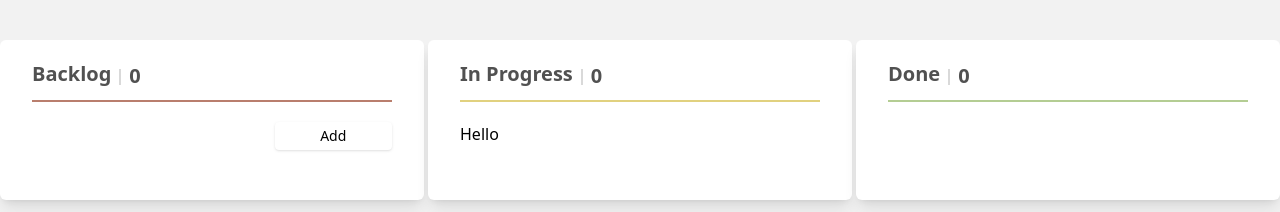
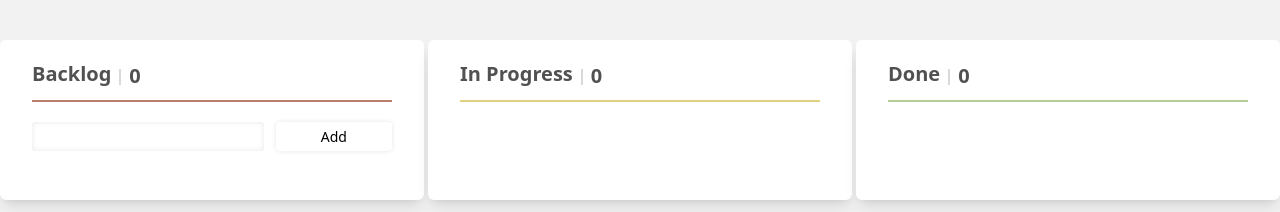
Before and after one commit to aleksi-svaridze/12-todo-app, a React (Vite) app: page / in a window 1280 px wide. Shown: the top 212 px of the page. Built offline with nearby package versions, Linux system fonts and the light colour scheme.

Commit message:
Add styled-componrnts pakage

```diff
--- a/package.json
+++ b/package.json
@@ -13,6 +13,7 @@
     "@tailwindcss/vite": "^4.1.17",
     "react": "^19.2.0",
     "react-dom": "^19.2.0",
+    "styled-components": "^6.1.19",
     "tailwindcss": "^4.1.17",
     "uuid": "^13.0.0"
   },
--- a/src/App.jsx
+++ b/src/App.jsx
@@ -2,11 +2,12 @@ import TodoList from "./components/Todo/TodoList";
 import DoneTasksList from "./components/Done/DoneTasksList";
 import { v4 as uuidv4 } from "uuid";
 import { useCallback, useState } from "react";
-import { InProgressList } from "./components/InProgress/InProgressList";
+import InProgressList from "./components/InProgress/InProgressList";
+import { Form } from "./components/form/Form";
 
 const App = () => {
   const [inputValue, setInputValue] = useState("");
-  const [todoListData, setTodoListData] = useState([]);
+  const [todoList, setTodoList] = useState([]);
   const [inProgressList, setInProgressList] = useState([]);
   const [doneTasksList, setDoneTasksList] = useState([]);
 
@@ -14,8 +15,7 @@ const App = () => {
     setInputValue(value);
   }, []);
 
-  const addTodo = useCallback(
-    (e) => {
+  const addTodo = (e) => {
     e.preventDefault();
 
     const todo = {
@@ -24,20 +24,34 @@ const App = () => {
     };
 
     if (inputValue.trim().length > 0) {
-        setTodoListData((prevState) => [...prevState, todo]);
+      setTodoList((prevState) => [...prevState, todo]);
       setInputValue("");
     } else {
       alert("Enter task");
     }
-      setTodoListCounter((prevState) => prevState++);
-    },
-    [inputValue]
-  );
+  };
 
-  const makeTaskDone = useCallback(
-    (id) => {
+  const removeTask = (id) => {
+    setDoneTasksList((prevState) => prevState.filter((task) => task.id !== id));
+  };
+
+  const moveTaskToInProgress = (id) => {
     let taskObj;
-      todoListData.filter((task) => {
+    todoList.filter((task) => {
+      if (task.id === id) {
+        taskObj = {
+          id: task.id,
+          title: task.title,
+        };
+      }
+    });
+    setTodoList((prevState) => prevState.filter((task) => task.id !== id));
+    setInProgressList((prevState) => [...prevState, taskObj]);
+  };
+
+  const moveTaskToBacklog = (id) => {
+    let taskObj;
+    inProgressList.filter((task) => {
       if (task.id === id) {
         taskObj = {
           id: task.id,
@@ -46,20 +60,29 @@ const App = () => {
       }
     });
 
-      setTodoListData((prevState) =>
+    setTodoList((prevState) => [...prevState, taskObj]);
+    setInProgressList((prevState) =>
+      prevState.filter((task) => task.id !== id)
+    );
+  };
+
+  const moveTaskToDone = (id) => {
+    let taskObj;
+    inProgressList.filter((task) => {
+      if (task.id === id) {
+        taskObj = {
+          id: task.id,
+          title: task.title,
+        };
+      }
+    });
+    setInProgressList((prevState) =>
       prevState.filter((task) => task.id !== id)
     );
     setDoneTasksList((prevState) => [...prevState, taskObj]);
-    },
-    [todoListData]
-  );
+  };
 
-  const removeTask = useCallback((id) => {
-    setDoneTasksList((prevState) => prevState.filter((task) => task.id !== id));
-  }, []);
-
-  const makeTaskActive = useCallback(
-    (id) => {
+  const makeTaskActive = (id) => {
     let taskObj;
     doneTasksList.filter((task) => {
       if (task.id === id) {
@@ -70,13 +93,9 @@ const App = () => {
       }
     });
 
-      setTodoListData((prevState) => [...prevState, taskObj]);
-      setDoneTasksList((prevState) =>
-        prevState.filter((task) => task.id !== id)
-      );
-    },
-    [doneTasksList]
-  );
+    setInProgressList((prevState) => [...prevState, taskObj]);
+    setDoneTasksList((prevState) => prevState.filter((task) => task.id !== id));
+  };
 
   return (
     <div className="container px-4 md:px-0 mx-auto flex flex-col md:flex-row gap-y-6 md:gap-x-1 justify-between my-10">
@@ -84,15 +103,13 @@ const App = () => {
         <h2 className="font-semibold capitalize text-xl mb-5 pb-3 text-[#515151] border-b-2 border-b-[#B97E6D] flex items-center gap-x-2">
           Backlog
           <span className="border-l-2 border-[#D9D9D9] pl-2 h-4 leading-3.5 -mb-1.5">
-            {todoListData.length}
+            {todoList.length}
           </span>
         </h2>
+        <Form inputValue={inputValue} onChange={onChange} addTodo={addTodo} />
         <TodoList
-          inputValue={inputValue}
-          onChange={onChange}
-          addTodo={addTodo}
-          todoListData={todoListData}
-          makeTaskDone={makeTaskDone}
+          todoList={todoList}
+          moveTaskToInProgress={moveTaskToInProgress}
         />
       </section>
 
@@ -103,7 +120,11 @@ const App = () => {
             {inProgressList.length}
           </span>
         </h2>
-        <InProgressList />
+        <InProgressList
+          inProgressList={inProgressList}
+          moveTaskToBacklog={moveTaskToBacklog}
+          moveTaskToDone={moveTaskToDone}
+        />
       </section>
 
       <section className="bg-white py-5 px-8 w-full rounded-md shadow-lg md:self-start min-h-40">
--- a/src/components/Done/Done.jsx
+++ b/src/components/Done/Done.jsx
@@ -1,7 +1,4 @@
-import React from "react";
-
 const Done = ({ id, title, removeTask, makeTaskActive }) => {
-  console.log("Done Component");
   return (
     <li className="border border-[#B97E6D] border-l-4 px-4 py-3 flex items-center gap-x-2 justify-between rounded">
       <span className="capitalize text-sm overflow-hidden">{title}</span>
@@ -23,4 +20,4 @@ const Done = ({ id, title, removeTask, makeTaskActive }) => {
   );
 };
 
-export default React.memo(Done);
+export default Done;
--- a/src/components/Done/DoneTasksList.jsx
+++ b/src/components/Done/DoneTasksList.jsx
@@ -1,10 +1,8 @@
-import React from "react";
 import Done from "./Done";
 
 const DoneTasksList = ({ doneTasksList, makeTaskActive, removeTask }) => {
-  console.log("Done task component");
   return (
-    <ul className="flex flex-col gap-y-2">
+    <ul style={{ display: "flex", flexDirection: "column", rowGap: "8px" }}>
       {doneTasksList.map((listItem) => (
         <Done
           key={listItem.id}
@@ -18,4 +16,4 @@ const DoneTasksList = ({ doneTasksList, makeTaskActive, removeTask }) => {
   );
 };
 
-export default React.memo(DoneTasksList);
+export default DoneTasksList;
--- a/src/components/InProgress/InProgressList.jsx
+++ b/src/components/InProgress/InProgressList.jsx
@@ -1,4 +1,23 @@
-export const InProgressList = () => {
-  console.log("in progress list");
-  return <div>Hello</div>;
+import InProgressItem from "./InProgressItem";
+
+const InProgressList = ({
+  inProgressList,
+  moveTaskToBacklog,
+  moveTaskToDone,
+}) => {
+  return (
+    <ul style={{ display: "flex", flexDirection: "column", rowGap: "8px" }}>
+      {inProgressList.map((listItem) => (
+        <InProgressItem
+          key={listItem.id}
+          title={listItem.title}
+          id={listItem.id}
+          moveTaskToBacklog={() => moveTaskToBacklog(listItem.id)}
+          moveTaskToDone={() => moveTaskToDone(listItem.id)}
+        />
+      ))}
+    </ul>
+  );
 };
+
+export default InProgressList;
--- a/src/components/Todo/TodoList.jsx
+++ b/src/components/Todo/TodoList.jsx
@@ -1,49 +1,19 @@
-import { useEffect, useRef } from "react";
-import React from "react";
 import Todo from "./Todo";
+import { Ul } from "../../styles/styles";
 
-const TodoList = ({
-  inputValue,
-  onChange,
-  addTodo,
-  todoListData,
-  makeTaskDone,
-}) => {
-  const inputRef = useRef(null);
-  useEffect(() => {
-    inputRef.current.focus();
-  });
-  console.log("Todo list component");
+const TodoList = ({ todoList, moveTaskToInProgress }) => {
   return (
-    <>
-      <form className="flex flex-col sm:flex-row items-center my-4 gap-y-3 sm:gap-x-2">
-        <input
-          ref={inputRef}
-          value={inputValue}
-          onChange={(e) => onChange(e.target.value)}
-          type="text"
-          className="bg-white outline-none py-2 sm:py-1 px-2 text-sm rounded w-full sm:w-2/3"
+    <Ul>
+      {todoList.map((listItem) => (
+        <Todo
+          key={listItem.id}
+          title={listItem.title}
+          id={listItem.id}
+          moveTaskToInProgress={() => moveTaskToInProgress(listItem.id)}
         />
-        <button
-          onClick={(e) => addTodo(e)}
-          type="submit"
-          className="bg-white cursor-pointer shadow rounded text-sm py-1 px-2 w-full sm:w-1/3 font-medium"
-        >
-          Add
-        </button>
-      </form>
-      <ul className="flex flex-col gap-y-2">
-        {todoListData.map((listItem) => (
-          <Todo
-            key={listItem.id}
-            title={listItem.title}
-            id={listItem.id}
-            makeTaskDone={() => makeTaskDone(listItem.id)}
-          />
-        ))}
-      </ul>
-    </>
+      ))}
+    </Ul>
   );
 };
 
-export default React.memo(TodoList);
+export default TodoList;
--- /dev/null
+++ b/src/components/form/Form.jsx
@@ -0,0 +1,27 @@
+import { useEffect, useRef } from "react";
+import styles from "./form.module.css";
+
+export const Form = ({ inputValue, onChange, addTodo }) => {
+  const inputRef = useRef(null);
+  useEffect(() => {
+    inputRef.current.focus();
+  });
+  return (
+    <form className={styles.form}>
+      <input
+        ref={inputRef}
+        value={inputValue}
+        onChange={(e) => onChange(e.target.value)}
+        type="text"
+        className={styles.input}
+      />
+      <button
+        onClick={(e) => addTodo(e)}
+        type="submit"
+        className={styles.button}
+      >
+        Add
+      </button>
+    </form>
+  );
+};
--- /dev/null
+++ b/src/components/form/form.module.css
@@ -0,0 +1,41 @@
+.form {
+  display: flex;
+  flex-direction: column;
+  align-items: center;
+  margin: 16px 0;
+  column-gap: 12px;
+}
+
+.input {
+  background-color: white;
+  outline: none;
+  padding: 8px;
+  font-size: 14px;
+  border-radius: 4px;
+  width: 100%;
+  box-shadow: inset 0 0 5px 0px rgba(0, 0, 0, 0.1);
+}
+.button {
+  background-color: white;
+  cursor: pointer;
+  border-radius: 4px;
+  font-size: 14px;
+  width: 100%;
+  font-weight: 500;
+  padding: 4px 8px;
+  box-shadow: 0 0 5px 0px rgba(0, 0, 0, 0.1);
+}
+
+@media screen and (min-width: 640px) {
+  .form {
+    flex-direction: row;
+    row-gap: 8px;
+  }
+  .input {
+    padding: 4px 8px;
+    width: calc(2 / 3 * 100%);
+  }
+  .button {
+    width: calc(1 / 3 * 100%);
+  }
+}
--- /dev/null
+++ b/src/styles/styles.js
@@ -0,0 +1,33 @@
+import styled from "styled-components";
+
+export const Ul = styled.ul`
+  display: flex;
+  flex-direction: column;
+  row-gap: 8px;
+`;
+
+export const Li = styled.li`
+  border: 1px solid #b97e6d;
+  border-left-width: 5px;
+  padding: 12px 16px;
+  display: flex;
+  align-items: center;
+  justify-content: space-between;
+  border-radius: 4px;
+  column-gap: 8px;
+`;
+
+export const Span = styled.span`
+  text-transform: capitalize;
+  overflow: hidden;
+  font-size: 14px;
+`;
+
+export const Button = styled.button`
+  background-color: white;
+  padding: 4px 8px;
+  border-radius: 4px;
+  font-size: 12px;
+  cursor: pointer;
+  box-shadow: 0 0 5px 0px rgba(0, 0, 0, 0.1);
+`;
```
Also changed, not shown: src/components/InProgress/InProgressItem.jsx (+23 -0 lines), src/components/Todo/Todo.jsx (+7 -13 lines), 2 other files (tests, documents, lock files or other folders). Lines whose indentation alone changed are shown as unchanged.
